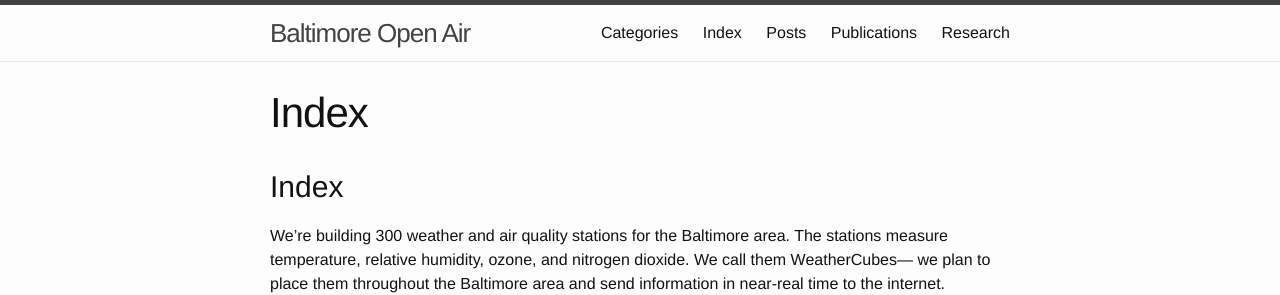
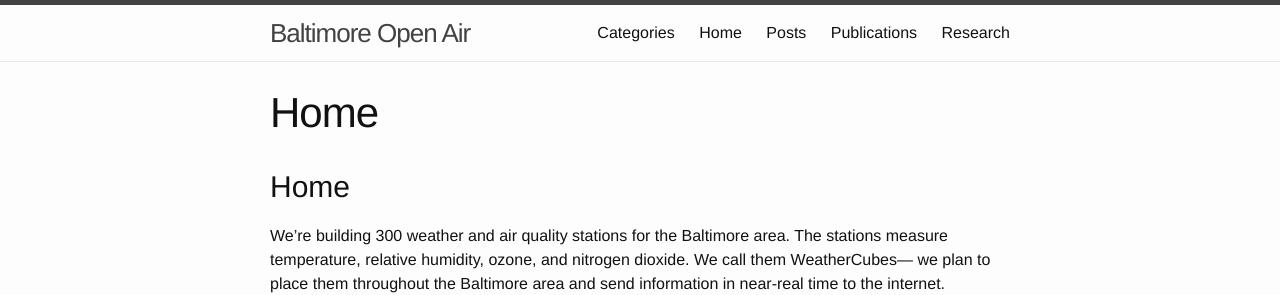
Before and after one commit to BaltimoreOpenAir/222.github.io, a Jekyll site: the page built from index.md, in a window 1280 px wide. Shown: the top 295 px of the page. Built offline with Jekyll 4.4.1, drawn with Linux system fonts in a browser that asks for light colours; our own code applies the rules of GitHub Pages for plain Markdown files.

Commit message:
Update index.md

```diff
--- a/index.md
+++ b/index.md
@@ -3,7 +3,7 @@ layout: page
 permalink: /index
 ---
 
-# Index
+# Home
 
 We're building 300 weather and air quality stations for the Baltimore area.
 The stations measure temperature, relative humidity, ozone, and nitrogen dioxide.
```
